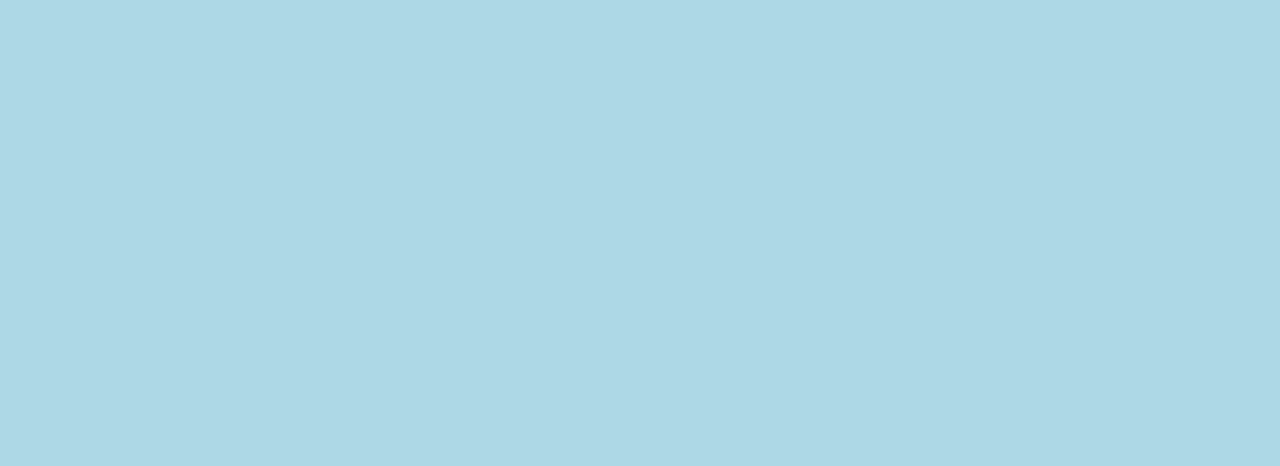
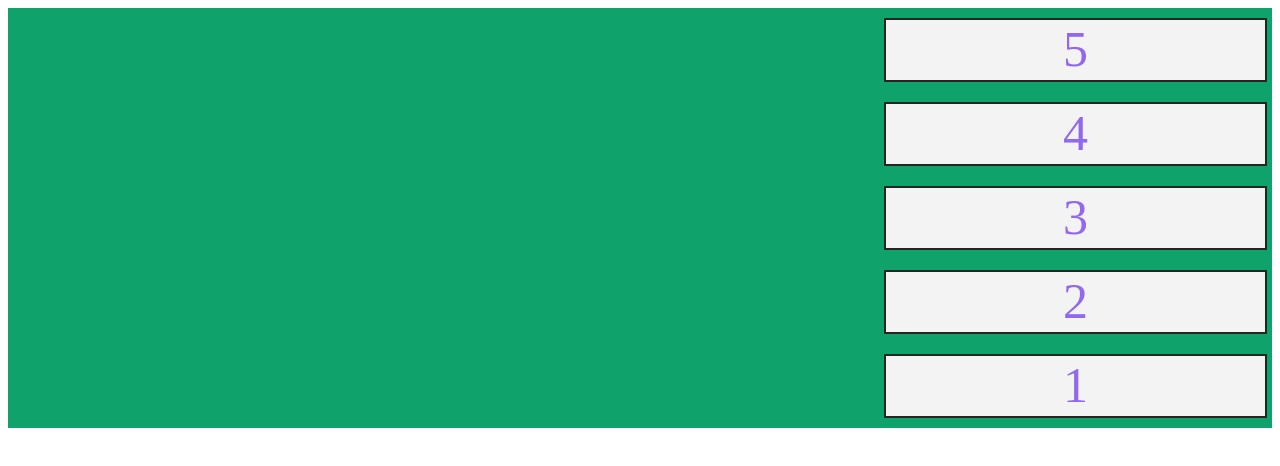
Before and after one commit to gabrielcmm/trybe-exercicios, a plain HTML site: page 1.fundamentos/secao-05-html-e-css-forms-flexbox-e-responsivoo/dia-03-css-flexbox-parte-1/index.html in a window 1280 px wide. Drawn offline with Linux system fonts and the light colour scheme.

Commit message:
testes flex direction, wrap, flow

```diff
--- a/1.fundamentos/secao-05-html-e-css-forms-flexbox-e-responsivoo/dia-03-css-flexbox-parte-1/index.html
+++ b/1.fundamentos/secao-05-html-e-css-forms-flexbox-e-responsivoo/dia-03-css-flexbox-parte-1/index.html
@@ -8,6 +8,12 @@
     <title>Document</title>
   </head>
   <body>
+    <div class="box-container">
+      <div class="box">1</div>
+      <div class="box">2</div>
+      <div class="box">3</div>
+      <div class="box">4</div>
+      <div class="box">5</div>
     <script src="script.js"></script>
   </body>
 </html>
--- a/1.fundamentos/secao-05-html-e-css-forms-flexbox-e-responsivoo/dia-03-css-flexbox-parte-1/style.css
+++ b/1.fundamentos/secao-05-html-e-css-forms-flexbox-e-responsivoo/dia-03-css-flexbox-parte-1/style.css
@@ -1,3 +1,18 @@
-* {
-  background-color: lightblue;
+.box {
+  color: #9069ef;
+  background-color: rgb(243, 243, 243);
+  border: 2px solid #232525;
+  font-size: 50px;
+  height: 60px;
+  margin: 10px 5px;
+  text-align: center;
+  width: 30%;
 }
+
+.box-container {
+  background-color: #0fa36b;
+  display: flex;
+  /* ADICIONE AQUI SEUS TESTES */
+  flex-direction: column-reverse;
+  flex-wrap: wrap-reverse;
+}
```
